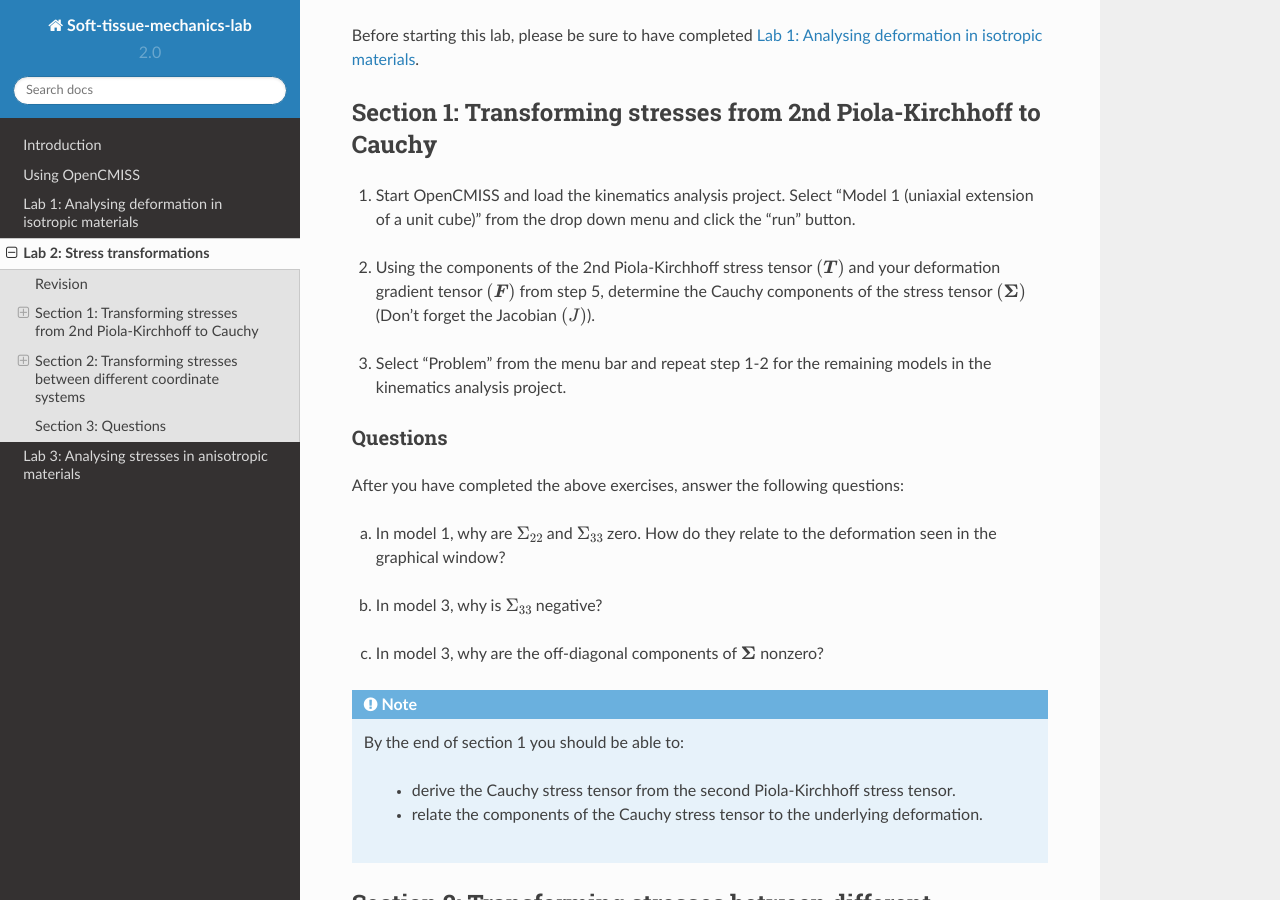
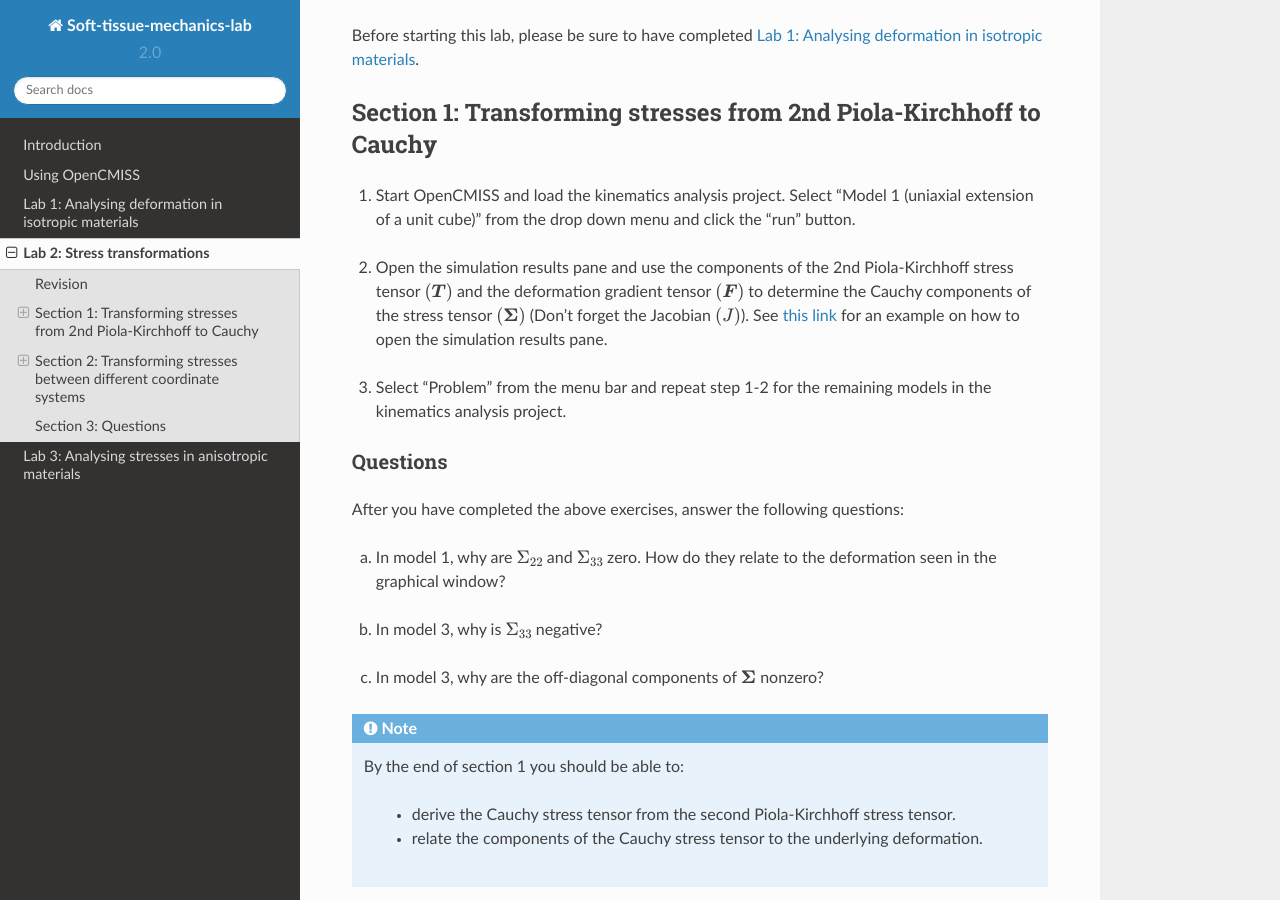
Before and after one commit to mpnash/soft-tissue-mechanics-labs, a Sphinx documentation site: the page built from docs/source/lab2.rst, in a window 1280 px wide and 900 px high, scrolled down 384 px. Built offline with Sphinx 7.4.7 and the Read the Docs theme 2.0.0, drawn with Linux system fonts in a browser that asks for light colours; pages that are not in the unit, such as notebooks, are missing from menus; some of the changed text lies outside the part shown.

Commit message:
Updating lab 2 instructions

```diff
--- a/docs/source/lab2.rst
+++ b/docs/source/lab2.rst
@@ -35,7 +35,7 @@ Section 1: Transforming stresses from 2nd Piola-Kirchhoff to Cauchy
 
 |vspace|
 
-2. Using the components of the 2nd Piola-Kirchhoff stress tensor :math:`(\boldsymbol{T})` and your deformation gradient tensor :math:`(\boldsymbol{F})` from step 5, determine the Cauchy components of the stress tensor :math:`(\boldsymbol{\Sigma})` (Don't forget the Jacobian :math:`(J)`).
+2. Open the simulation results pane and use the components of the 2nd Piola-Kirchhoff stress tensor :math:`(\boldsymbol{T})` and the deformation gradient tensor :math:`(\boldsymbol{F})` to determine the Cauchy components of the stress tensor :math:`(\boldsymbol{\Sigma})` (Don't forget the Jacobian :math:`(J)`). See :ref:`this link <opening_simulation_pane>` for an example on how to open the simulation results pane.
 
 |vspace|
 
@@ -241,7 +241,7 @@ Equi-biaxial extension of a unit cube
 
   .. math::
 
-    x_1 &= \frac{5}{4}X_1 ~~~~ x_2 &= \frac{5}{4}X_2 ~~~~ x_3 &= \frac{16}{25}X_3
+    x_1 = \frac{5}{4}X_1 ~~~~ x_2 = \frac{5}{4}X_2 ~~~~ x_3 = \frac{16}{25}X_3
 
 |vspace|
 
```
Also changed, not shown: other parts of docs/source/lab2.rst (+1 -1 lines).
